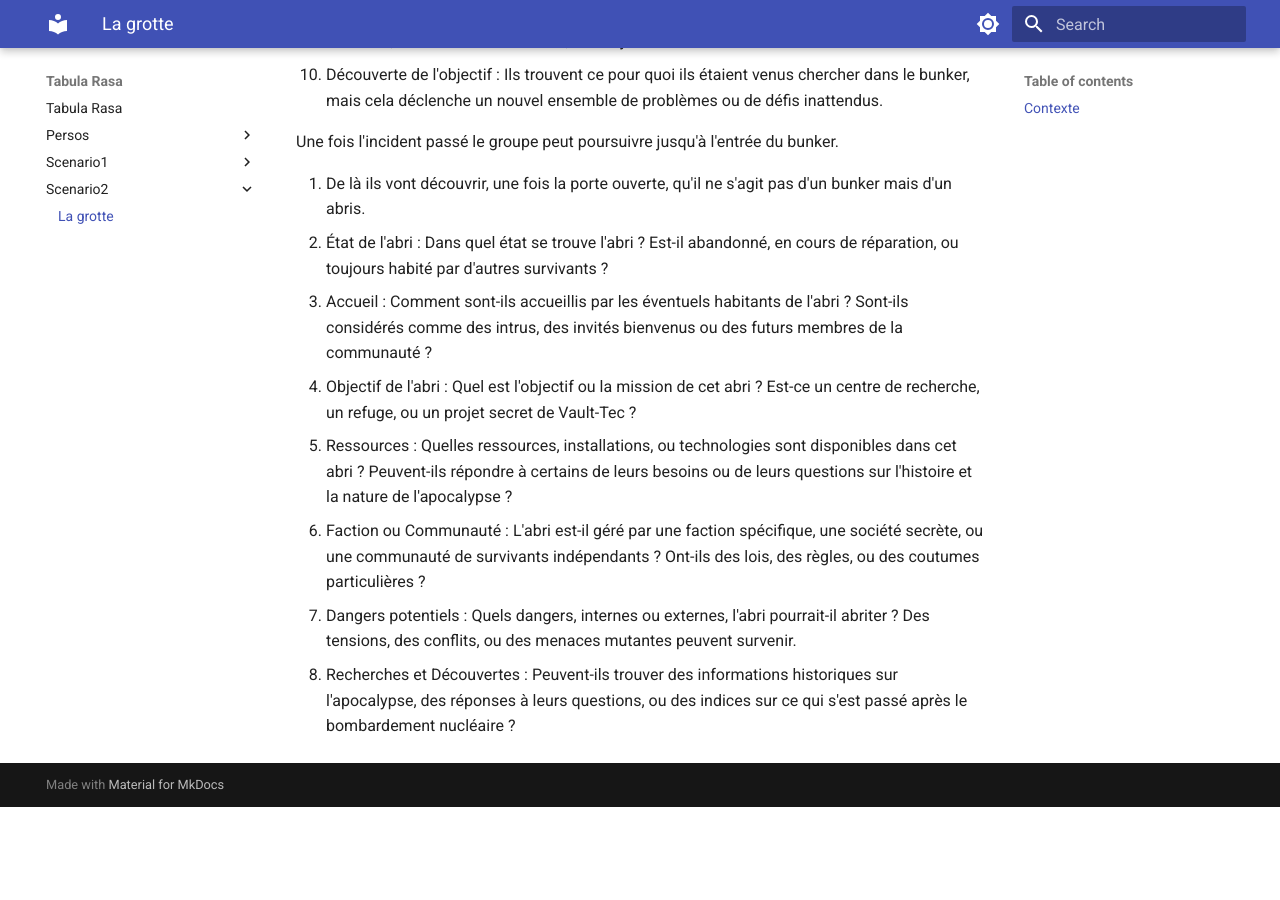
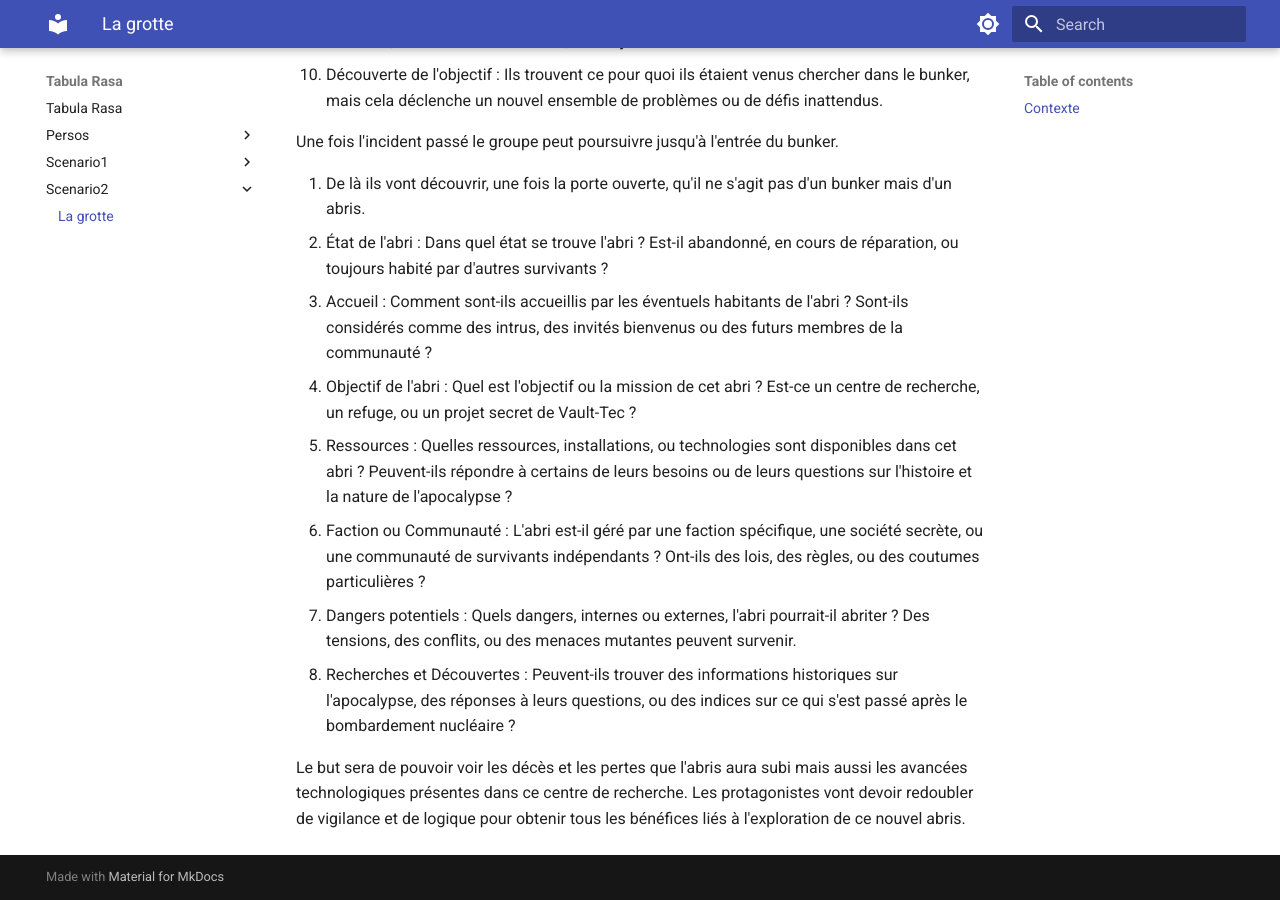
Before and after one commit to JuanJuanno/tabula_rasa, an MkDocs documentation site: the page built from content/docs/scenario2/index.md, in a window 1280 px wide and 900 px high, scrolled down 938 px. Built offline with MkDocs 1.6.1 and Material for MkDocs 9.7.7, drawn with Linux system fonts in a browser that asks for light colours; before the commit the page ends 1745 px from its top, so only the background shows below that.

Commit message:
Update index.md

```diff
--- a/content/docs/scenario2/index.md
+++ b/content/docs/scenario2/index.md
@@ -28,3 +28,6 @@ Une fois l'incident passé le groupe peut poursuivre jusqu'à l'entrée du bunke
 1. Faction ou Communauté : L'abri est-il géré par une faction spécifique, une société secrète, ou une communauté de survivants indépendants ? Ont-ils des lois, des règles, ou des coutumes particulières ?
 1. Dangers potentiels : Quels dangers, internes ou externes, l'abri pourrait-il abriter ? Des tensions, des conflits, ou des menaces mutantes peuvent survenir.
 1. Recherches et Découvertes : Peuvent-ils trouver des informations historiques sur l'apocalypse, des réponses à leurs questions, ou des indices sur ce qui s'est passé après le bombardement nucléaire ?
+
+Le but sera de pouvoir voir les décès et les pertes que l'abris aura subi mais aussi les avancées technologiques présentes dans ce centre de recherche.
+Les protagonistes vont devoir redoubler de vigilance et de logique pour obtenir tous les bénéfices liés à l'exploration de ce nouvel abris.
```
